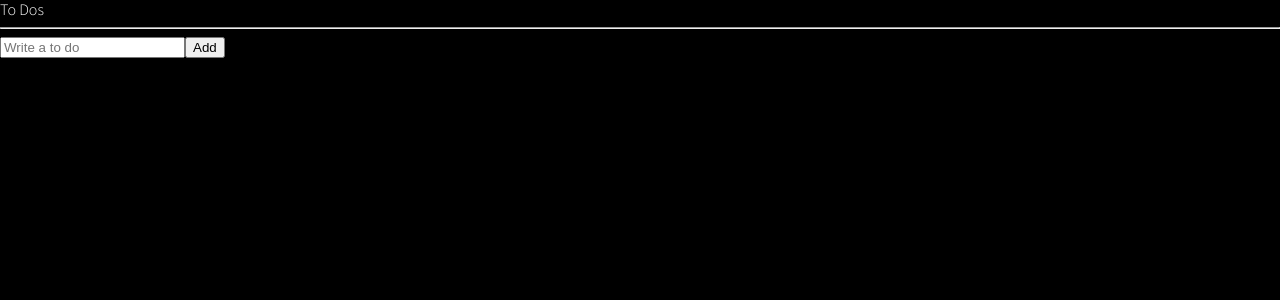
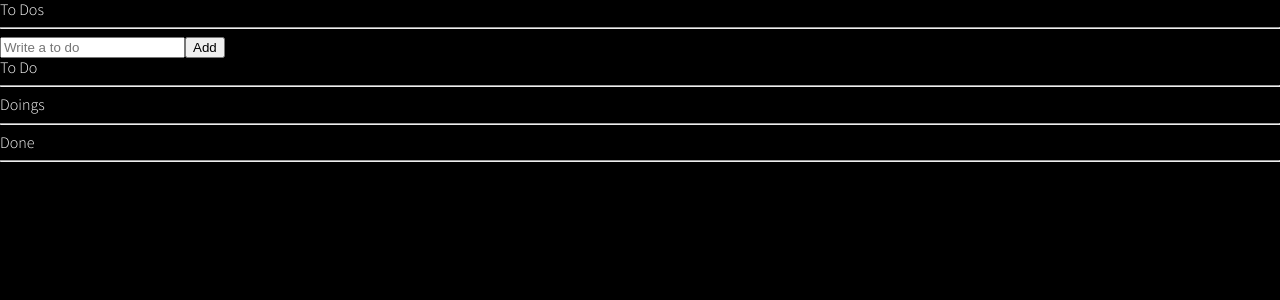
Before and after one commit to hyungJinn/react-todolist, a React (Create React App) app: page / in a window 1280 px wide. Shown: the top 300 px of the page. Built offline with nearby package versions, Linux system fonts and the light colour scheme.

Commit message:
#5.16 Selectors part One

```diff
--- a/src/atoms.tsx
+++ b/src/atoms.tsx
@@ -1,4 +1,4 @@
-import { atom } from "recoil";
+import { atom, selector } from "recoil";
 
 export interface IToDo {
   text: string;
@@ -10,3 +10,15 @@
   key: "toDo",
   default: [],
 });
+
+export const toDoSelector = selector({
+  key: "toDoSelector",
+  get: ({ get }) => {
+    const toDos = get(toDoState);
+    return [
+      toDos.filter((toDo) => toDo.category === "TO_DO"),
+      toDos.filter((toDo) => toDo.category === "DOING"),
+      toDos.filter((toDo) => toDo.category === "DONE"),
+    ];
+  },
+});
--- a/src/components/ToDoList.tsx
+++ b/src/components/ToDoList.tsx
@@ -1,5 +1,5 @@
 import { useRecoilState, useRecoilValue } from "recoil";
-import { toDoState } from "../atoms";
+import { toDoSelector, toDoState } from "../atoms";
 import CreateToDo from "./CreateToDo";
 import ToDo from "./ToDo";
 
@@ -8,20 +8,37 @@
 }
 
 function ToDoList() {
-  const toDos = useRecoilValue(toDoState);
+  // const toDos = useRecoilValue(toDoState);
   // const value = useRecoilValue(toDoState);
   // const modFn = useSetRecoilState(toDoState);
+  const [toDo, doing, done] = useRecoilValue(toDoSelector);
 
   return (
     <div>
       <h1>To Dos</h1>
       <hr />
       <CreateToDo />
+      <h2>To Do</h2>
       <ul>
-        {toDos.map((toDo) => (
+        {toDo.map((toDo) => (
           <ToDo key={toDo.id} {...toDo} />
         ))}
       </ul>
+      <hr />
+      <h2>Doings</h2>
+      <ul>
+        {doing.map((toDo) => (
+          <ToDo key={toDo.id} {...toDo} />
+        ))}
+      </ul>
+      <hr />
+      <h2>Done</h2>
+      <ul>
+        {done.map((toDo) => (
+          <ToDo key={toDo.id} {...toDo} />
+        ))}
+      </ul>
+      <hr />
     </div>
   );
 }
```
